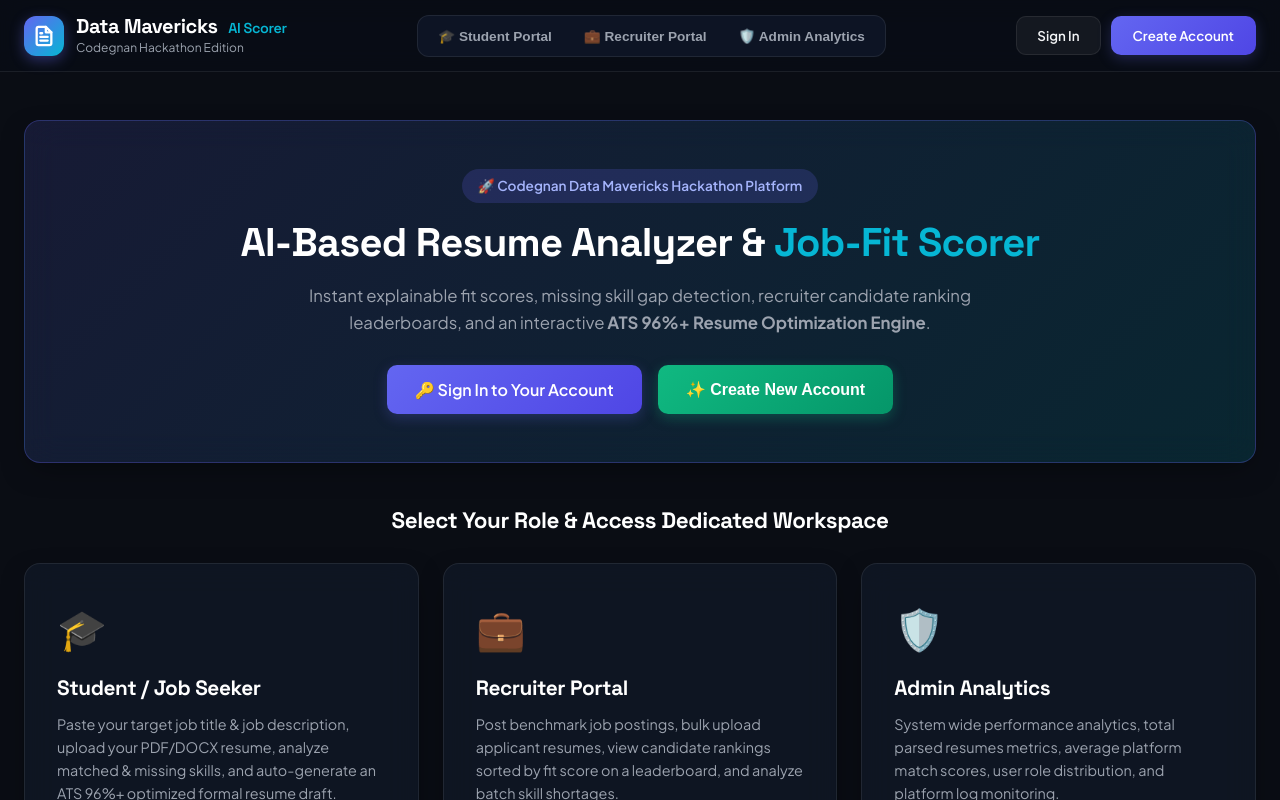
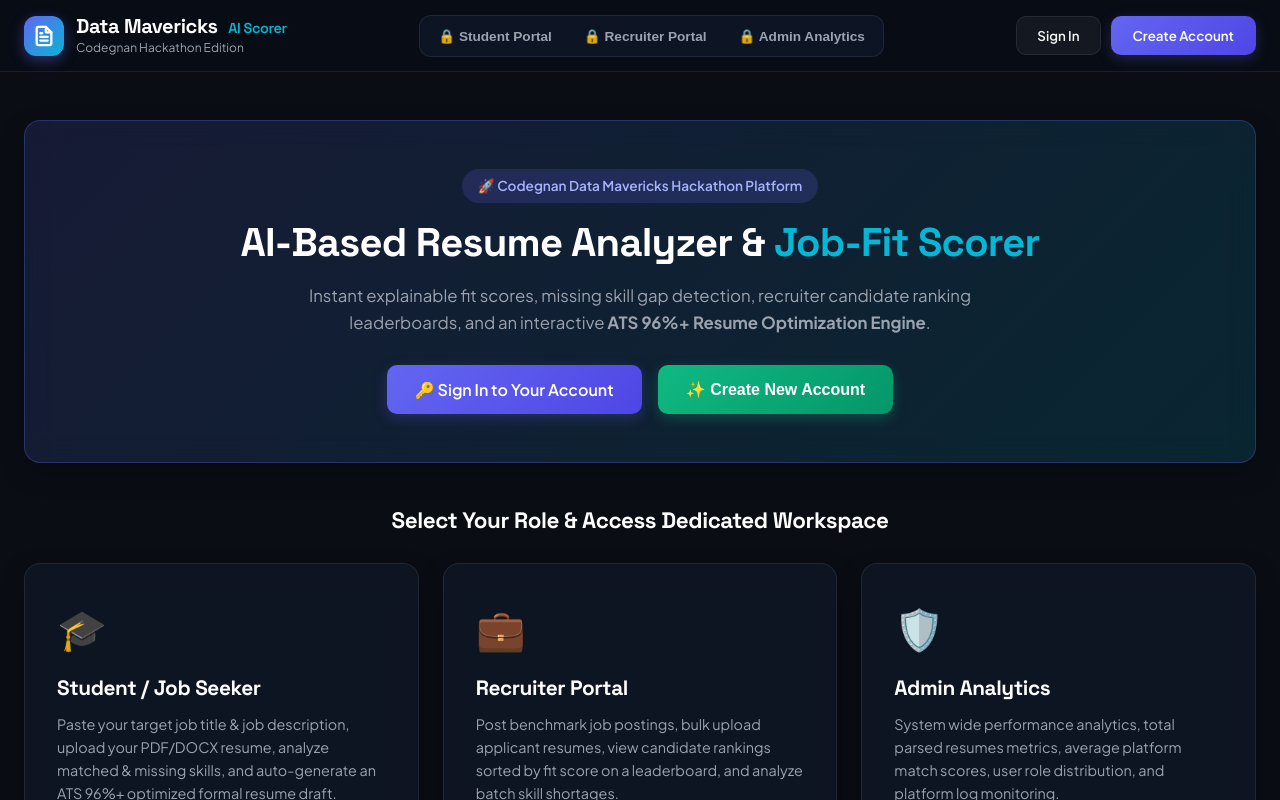
Before and after one commit to sravyarajana19/Ai-resume-analyzer, a React (Vite) app in the folder frontend/: page / in a window 1280 px wide. Shown: the top 800 px of the page. Built offline with nearby package versions, Linux system fonts and the light colour scheme.

Commit message:
Lock navbar role tabs and strictly enforce role login prompt when clicking other portals

```diff
--- a/frontend/src/App.jsx
+++ b/frontend/src/App.jsx
@@ -8,7 +8,6 @@
 
 export default function App() {
   const [currentUser, setCurrentUser] = useState(null);
-  const [activeRole, setActiveRole] = useState('student');
 
   const [authModalOpen, setAuthModalOpen] = useState(false);
   const [authModalMode, setAuthModalMode] = useState('login');
@@ -27,9 +26,6 @@
     try {
       const user = await api.getMe();
       setCurrentUser(user);
-      if (user && user.role) {
-        setActiveRole(user.role);
-      }
     } catch (err) {
       localStorage.removeItem('token');
     }
@@ -43,16 +39,12 @@
 
   const handleAuthSuccess = (user) => {
     setCurrentUser(user);
-    if (user && user.role) {
-      setActiveRole(user.role);
-    }
     setRolePromptModal(null);
   };
 
   const handleLogout = () => {
     localStorage.removeItem('token');
     setCurrentUser(null);
-    setActiveRole('student');
   };
 
   const handleSelectRoleTab = (targetRole) => {
@@ -63,7 +55,8 @@
     }
 
     if (currentUser.role === targetRole) {
-      setActiveRole(targetRole);
+      // User already in their assigned portal
+      return;
     } else {
       // User is logged in with a different role -> Strictly prompt to switch/login as that role
       setRolePromptModal({ targetRole });
@@ -82,8 +75,6 @@
     <div style={{ minHeight: '100vh', display: 'flex', flexDirection: 'column', background: '#0a0d14', color: '#f3f4f6' }}>
       {/* Header Navigation */}
       <Navbar
-        activeRole={activeRole}
-        setActiveRole={setActiveRole}
         currentUser={currentUser}
         onOpenAuth={(mode) => handleOpenAuth(mode, 'student')}
         onLogout={handleLogout}
@@ -169,15 +160,15 @@
             </div>
           </div>
         ) : (
-          /* Render Active Role Workspace for Logged-In Users */
+          /* Strictly Render ONLY the workspace matching currentUser.role */
           <>
-            {activeRole === 'student' && (
+            {currentUser.role === 'student' && (
               <StudentDashboard currentUser={currentUser} onOpenAuth={(mode) => handleOpenAuth(mode, 'student')} />
             )}
-            {activeRole === 'recruiter' && (
+            {currentUser.role === 'recruiter' && (
               <RecruiterDashboard currentUser={currentUser} onOpenAuth={(mode) => handleOpenAuth(mode, 'recruiter')} />
             )}
-            {activeRole === 'admin' && (
+            {currentUser.role === 'admin' && (
               <AdminDashboard currentUser={currentUser} onOpenAuth={(mode) => handleOpenAuth(mode, 'admin')} />
             )}
           </>
@@ -186,7 +177,7 @@
 
       {/* Role Restriction Access Prompt Modal */}
       {rolePromptModal && (
-        <div style={{ position: 'fixed', inset: 0, zIndex: 110, background: 'rgba(0, 0, 0, 0.82)', backdropFilter: 'blur(8px)', display: 'flex', alignItems: 'center', justifyContent: 'center', padding: '20px' }}>
+        <div style={{ position: 'fixed', inset: 0, zIndex: 110, background: 'rgba(0, 0, 0, 0.85)', backdropFilter: 'blur(10px)', display: 'flex', alignItems: 'center', justifyContent: 'center', padding: '20px' }}>
           <div className="glass-card" style={{ width: '100%', maxWidth: '500px', padding: '32px', textAlign: 'center', position: 'relative', border: '1px solid rgba(244, 63, 94, 0.4)', background: '#0f172a' }}>
             <button onClick={() => setRolePromptModal(null)} style={{ position: 'absolute', top: '20px', right: '20px', background: 'transparent', border: 'none', color: '#9ca3af', fontSize: '1.4rem', cursor: 'pointer' }}>
               ✕
@@ -194,25 +185,25 @@
 
             <div style={{ fontSize: '3rem', marginBottom: '12px' }}>🔒</div>
             <h3 style={{ fontSize: '1.4rem', color: '#ffffff', marginBottom: '12px' }}>
-              {rolePromptModal.targetRole.toUpperCase()} Portal Access Required
+              {rolePromptModal.targetRole === 'recruiter' ? 'Recruiter Portal Login Required' : rolePromptModal.targetRole === 'admin' ? 'Admin Portal Login Required' : 'Student Portal Login Required'}
             </h3>
             <p style={{ color: '#9ca3af', fontSize: '0.92rem', marginBottom: '24px', lineHeight: '1.5' }}>
               {currentUser ? (
-                <>You are currently signed in as <strong>{currentUser.full_name}</strong> (<span style={{ textTransform: 'capitalize', color: '#38bdf8' }}>{currentUser.role}</span> account). To access the <strong style={{ color: '#06b6d4', textTransform: 'capitalize' }}>{rolePromptModal.targetRole} Portal</strong>, please Sign In or Create an Account with a <span style={{ color: '#34d399', textTransform: 'capitalize', fontWeight: 600 }}>{rolePromptModal.targetRole}</span> profile.</>
+                <>You are currently signed in as <strong>{currentUser.full_name}</strong> (<span style={{ textTransform: 'capitalize', color: '#38bdf8', fontWeight: 600 }}>{currentUser.role} account</span>). You cannot view the <strong style={{ color: '#06b6d4', textTransform: 'capitalize' }}>{rolePromptModal.targetRole} Portal</strong> from a {currentUser.role} account.<br/><br/>Please <strong>Sign In</strong> or <strong>Create an Account</strong> with a <span style={{ color: '#34d399', textTransform: 'capitalize', fontWeight: 700 }}>{rolePromptModal.targetRole}</span> profile.</>
               ) : (
-                <>Please Sign In or Create an Account as a <strong style={{ color: '#06b6d4', textTransform: 'capitalize' }}>{rolePromptModal.targetRole}</strong> to access this workspace.</>
+                <>Please <strong>Sign In</strong> or <strong>Create an Account</strong> as a <strong style={{ color: '#06b6d4', textTransform: 'capitalize' }}>{rolePromptModal.targetRole}</strong> to access this workspace.</>
               )}
             </p>
 
             <div style={{ display: 'flex', flexDirection: 'column', gap: '10px' }}>
-              <button onClick={() => handleSwitchAccountAndAuth('login', rolePromptModal.targetRole)} className="btn-primary" style={{ width: '100%', justifyContent: 'center', padding: '12px' }}>
+              <button onClick={() => handleSwitchAccountAndAuth('login', rolePromptModal.targetRole)} className="btn-primary" style={{ width: '100%', justifyContent: 'center', padding: '12px', fontSize: '0.95rem' }}>
                 🔑 Sign In to {rolePromptModal.targetRole.toUpperCase()} Account
               </button>
-              <button onClick={() => handleSwitchAccountAndAuth('register', rolePromptModal.targetRole)} className="btn-emerald" style={{ width: '100%', justifyContent: 'center', padding: '12px' }}>
+              <button onClick={() => handleSwitchAccountAndAuth('register', rolePromptModal.targetRole)} className="btn-emerald" style={{ width: '100%', justifyContent: 'center', padding: '12px', fontSize: '0.95rem' }}>
                 ✨ Create New {rolePromptModal.targetRole.toUpperCase()} Account
               </button>
               <button onClick={() => setRolePromptModal(null)} className="btn-secondary" style={{ width: '100%', justifyContent: 'center', padding: '10px', marginTop: '4px' }}>
-                Cancel / Stay on Current Page
+                ✕ Stay in My Current Portal
               </button>
             </div>
           </div>
--- a/frontend/src/components/Navbar.jsx
+++ b/frontend/src/components/Navbar.jsx
@@ -1,6 +1,8 @@
 import React from 'react';
 
-export default function Navbar({ activeRole, setActiveRole, currentUser, onOpenAuth, onLogout, onSelectRoleTab }) {
+export default function Navbar({ activeRole, currentUser, onOpenAuth, onLogout, onSelectRoleTab }) {
+  const currentRole = currentUser?.role;
+
   return (
     <header className="glass-header">
       <div style={{ maxWidth: '1280px', margin: '0 auto', padding: '14px 24px', display: 'flex', alignItems: 'center', justifyContent: 'space-between', flexWrap: 'wrap', gap: '16px' }}>
@@ -24,54 +26,68 @@
         </div>
 
         {/* Portal Navigation Tabs */}
-        <div style={{ display: 'flex', background: 'rgba(15, 23, 42, 0.8)', padding: '4px', borderRadius: '12px', border: '1px solid rgba(255, 255, 255, 0.08)' }}>
+        <div style={{ display: 'flex', background: 'rgba(15, 23, 42, 0.8)', padding: '4px', borderRadius: '12px', border: '1px solid rgba(255, 255, 255, 0.08)', gap: '4px' }}>
+          {/* Student Tab */}
           <button
             onClick={() => onSelectRoleTab('student')}
             style={{
-              padding: '8px 16px',
+              padding: '8px 14px',
               borderRadius: '8px',
               border: 'none',
-              background: (currentUser && currentUser.role === 'student') ? '#6366f1' : 'transparent',
-              color: (currentUser && currentUser.role === 'student') ? '#ffffff' : '#9ca3af',
+              background: currentRole === 'student' ? '#6366f1' : 'transparent',
+              color: currentRole === 'student' ? '#ffffff' : '#9ca3af',
               fontWeight: 600,
               fontSize: '0.85rem',
               cursor: 'pointer',
+              display: 'flex',
+              alignItems: 'center',
+              gap: '6px',
               transition: 'all 0.2s'
             }}
           >
-            🎓 Student Portal
+            {currentRole === 'student' ? '🎓 My Student Portal' : '🔒 Student Portal'}
           </button>
+
+          {/* Recruiter Tab */}
           <button
             onClick={() => onSelectRoleTab('recruiter')}
             style={{
-              padding: '8px 16px',
+              padding: '8px 14px',
               borderRadius: '8px',
               border: 'none',
-              background: (currentUser && currentUser.role === 'recruiter') ? '#6366f1' : 'transparent',
-              color: (currentUser && currentUser.role === 'recruiter') ? '#ffffff' : '#9ca3af',
+              background: currentRole === 'recruiter' ? '#6366f1' : 'transparent',
+              color: currentRole === 'recruiter' ? '#ffffff' : '#9ca3af',
               fontWeight: 600,
               fontSize: '0.85rem',
               cursor: 'pointer',
+              display: 'flex',
+              alignItems: 'center',
+              gap: '6px',
               transition: 'all 0.2s'
             }}
           >
-            💼 Recruiter Portal
+            {currentRole === 'recruiter' ? '💼 My Recruiter Portal' : '🔒 Recruiter Portal'}
           </button>
+
+          {/* Admin Tab */}
           <button
             onClick={() => onSelectRoleTab('admin')}
             style={{
-              padding: '8px 16px',
+              padding: '8px 14px',
               borderRadius: '8px',
               border: 'none',
-              background: (currentUser && currentUser.role === 'admin') ? '#6366f1' : 'transparent',
-              color: (currentUser && currentUser.role === 'admin') ? '#ffffff' : '#9ca3af',
+              background: currentRole === 'admin' ? '#6366f1' : 'transparent',
+              color: currentRole === 'admin' ? '#ffffff' : '#9ca3af',
               fontWeight: 600,
               fontSize: '0.85rem',
               cursor: 'pointer',
+              display: 'flex',
+              alignItems: 'center',
+              gap: '6px',
               transition: 'all 0.2s'
             }}
           >
-            🛡️ Admin Analytics
+            {currentRole === 'admin' ? '🛡️ My Admin Analytics' : '🔒 Admin Analytics'}
           </button>
         </div>
 
@@ -81,8 +97,8 @@
             <div style={{ display: 'flex', alignItems: 'center', gap: '12px' }}>
               <div style={{ textAlign: 'right' }}>
                 <div style={{ fontSize: '0.9rem', fontWeight: 600, color: '#ffffff' }}>{currentUser.full_name}</div>
-                <div style={{ fontSize: '0.75rem', color: '#06b6d4', textTransform: 'capitalize' }}>
-                  {currentUser.role} Account
+                <div style={{ fontSize: '0.75rem', color: '#06b6d4', textTransform: 'capitalize', fontWeight: 600 }}>
+                  ● {currentUser.role} Account Logged In
                 </div>
               </div>
               <button onClick={onLogout} className="btn-secondary" style={{ padding: '6px 14px', fontSize: '0.85rem' }}>
```
Also changed, not shown: 3 other files (tests, documents, lock files or other folders).
